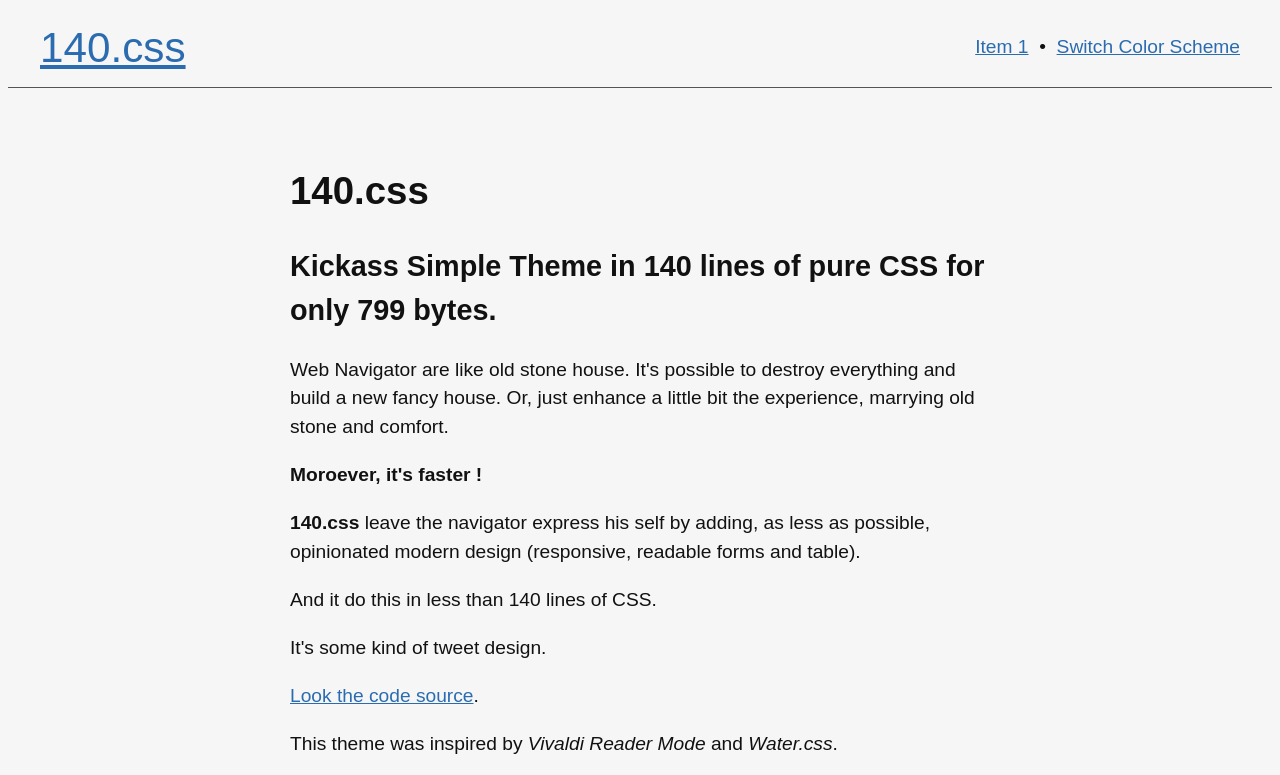
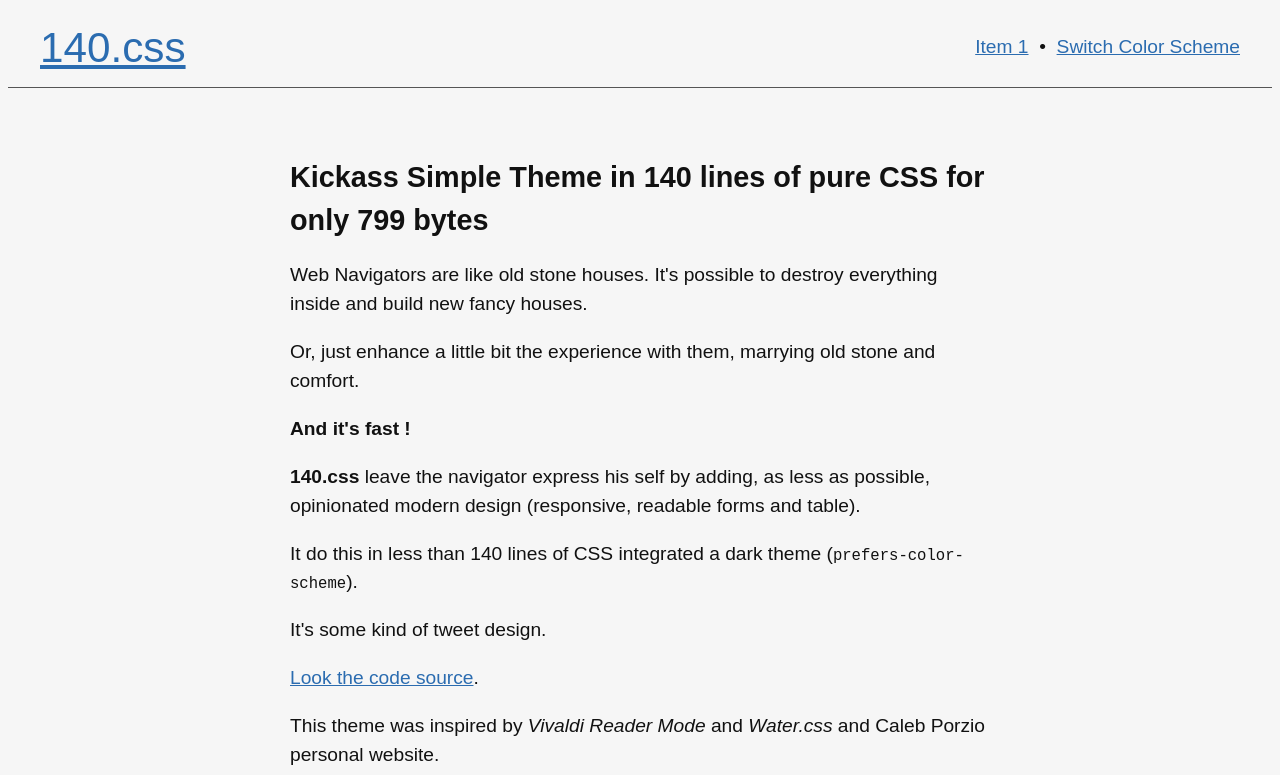
Before and after one commit to PiedWeb/140.css, a website: page docs/index.html in a window 1280 px wide. Shown: the top 775 px of the page. Drawn offline with Linux system fonts and the light colour scheme.

Commit message:
update docs

```diff
--- a/docs/index.html
+++ b/docs/index.html
@@ -6,7 +6,7 @@
   <link rel="stylesheet" href="dist/140.min.css" id="style">
   <meta name="viewport" content="width=device-width, initial-scale=1">
   <meta name="description" content="Just to have every circle in green on lighthouse">
-  <link rel="canonical" href="http://140.piedweb.com/" />
+  <link rel="canonical" href="https://140.piedweb.com/" />
   <script>
     function switchColorTheme() {
       // work around to toggle prefers-scheme-color
@@ -45,29 +45,30 @@
   </style>
 
   <div class="container">
-    <h1>140.css</h1>
-
-    <h2>Kickass Simple Theme in 140 lines of pure CSS for only 799 bytes.</h2>
+    <h1 style="font-size:1.5em;">Kickass Simple Theme in 140 lines of pure CSS for only 799 bytes</h1>
 
     <p>
-      Web Navigator are like old stone house. It's possible to destroy everything and build a new fancy house. Or, just
-      enhance a little bit the experience, marrying old stone and comfort.
+      Web Navigators are like old stone houses. It's possible to destroy everything inside and build new fancy houses.
     </p>
 
-    <p><strong>Moroever, it's faster !</strong></p>
+    <p> Or, just enhance a little bit the experience with them, marrying old stone and comfort.
+    </p>
+
+    <p><strong>And it's fast !</strong></p>
 
     <p>
       <strong>140.css</strong> leave the navigator express his self by adding, as less as possible, opinionated modern
       design (responsive, readable forms and table).
     </p>
 
-    <p>And it do this in less than 140 lines of CSS.</p>
+    <p>It do this in less than 140 lines of CSS integrated a dark theme (<code>prefers-color-scheme</code>).</p>
 
     <p>It's some kind of tweet design.</p>
 
     <p><a href="https://github.com/PiedWeb/140.css">Look the code source</a>.</p>
 
-    <p>This theme was inspired by <em>Vivaldi Reader Mode</em> and <em>Water.css</em>.</p>
+    <p>This theme was inspired by <em>Vivaldi Reader Mode</em> and <em>Water.css</em> and Caleb Porzio personal website.
+    </p>
 
     <button onclick="switchColorTheme()">Sitch prefers-color-scheme</button>
 
```
Also changed, not shown: README.md.
